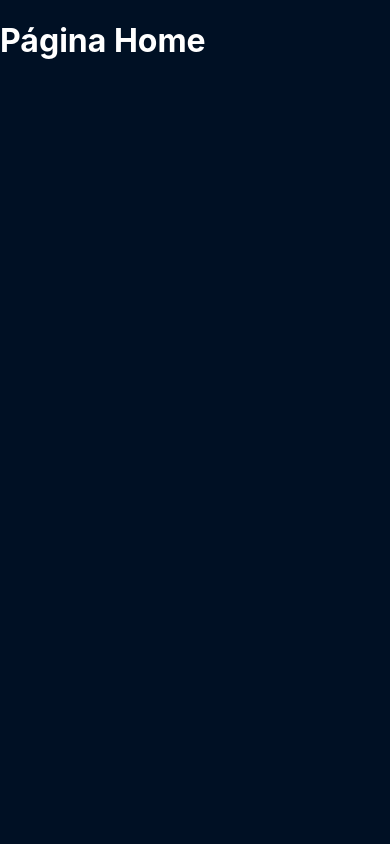
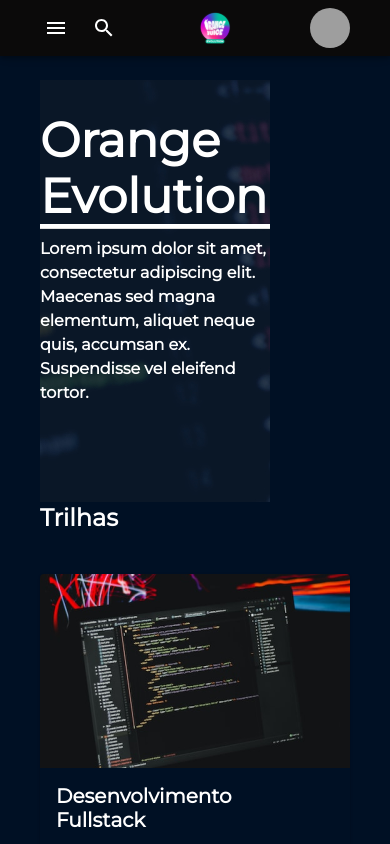
Before and after one commit to squad35/orange-evolution-front, a React (Create React App) app: page / in a window 390 px wide. Shown: the top 844 px of the page. Built offline with nearby package versions, Linux system fonts and the light colour scheme; grey boxes are pictures that could not be loaded.

Commit message:
Criado pagina de busca, icone de busca no header, ajustes de responsividade e início da page home

```diff
--- a/src/App.js
+++ b/src/App.js
@@ -1,10 +1,10 @@
 import React, {Component} from 'react';
 import { BrowserRouter as Router, Routes, Route } from 'react-router-dom';
 import Login from './pages/Login';
-import Header from './components/Header';
 import AddContent from './pages/AddContent'
 import Home from './pages/Home';
 import Dashboard from './pages/Dashboard';
+import SearchContent from './pages/SearchContent';
 
 
 
@@ -18,6 +18,7 @@ class App extends Component {
           <Route path="/addcontent" element={<AddContent/>}/>
           <Route path="/" element={<Home/>}/>
           <Route path="/dashboard" element={<Dashboard/>}/>
+          <Route path="/search" element={<SearchContent/>}/>
         </Routes>
 
       </Router>
--- /dev/null
+++ b/src/components/CourseCard.js
@@ -0,0 +1,34 @@
+import {
+    Card,
+    CardActionArea,
+    CardActions,
+    CardContent,
+    CardHeader,
+    CardMedia,
+    IconButton,
+    Typography,
+} from '@mui/material';
+import DriveFileRenameOutlineIcon from '@mui/icons-material/DriveFileRenameOutline';
+import fullstack from '../img/Fullstack.png';
+
+function CourseCard(props) {
+    return (
+    <Card sx={{ maxWidth: 350, backgroundColor: 'transparent'}}>
+        <CardActionArea>
+            <CardMedia
+            component="img"
+            height="194"
+            image={fullstack}
+            alt="fullstack"
+            />
+            <CardContent>
+                <Typography width="70%" lineHeight={1.2} gutterBottom variant="h6" color="inherit" fontWeight={700} component="div">
+                    Desenvolvimento Fullstack
+                </Typography>
+            </CardContent>
+        </CardActionArea>
+    </Card>
+    );
+}
+
+export default CourseCard;
--- a/src/components/Header.js
+++ b/src/components/Header.js
@@ -1,16 +1,19 @@
 import * as React from 'react';
-import AppBar from '@mui/material/AppBar';
-import Box from '@mui/material/Box';
-import Toolbar from '@mui/material/Toolbar';
-import IconButton from '@mui/material/IconButton';
-import Typography from '@mui/material/Typography';
-import Menu from '@mui/material/Menu';
-import MenuIcon from '@mui/icons-material/Menu';
-import Container from '@mui/material/Container';
-import Avatar from '@mui/material/Avatar';
-import Button from '@mui/material/Button';
-import Tooltip from '@mui/material/Tooltip';
-import MenuItem from '@mui/material/MenuItem';
+import{
+  AppBar,
+  Box,
+  Toolbar,
+  IconButton,
+  Typography,
+  Menu,
+  Container,
+  Avatar,
+  Button,
+  Tooltip,
+  MenuItem
+} from '@mui/material';
+import MenuIcon from '@mui/icons-material/Menu'
+import SearchIcon from '@mui/icons-material/Search'
 import Logo from "../img/logo.svg"
 
 const pages = ['Home', 'Trilhas', 'Parceiros', 'Newsletter', 'Login'];
@@ -38,12 +41,12 @@ function Header() {
 
   return (
     <AppBar position="fixed" color="secondary">
-      <Container maxWidth="xl">
+      <Container maxWidth="100vw" >
         <Toolbar>
         <Box sx={{ display: { xs: 'none', md: 'flex' } }}>
           <img src={Logo} alt="logotipo Orange Juice" width="54px" />
         </Box>
-          <Box sx={{ flexGrow: 1, display: { xs: 'flex', md: 'none' } }}>
+          <Box sx={{ flexGrow: 0, display: { xs: 'flex', md: 'none' } }}>
             <IconButton
               size="large"
               aria-label="account of current user"
@@ -75,11 +78,20 @@ function Header() {
             >
               {pages.map((page) => (
                 <MenuItem key={page} onClick={handleCloseNavMenu} p={0} m={0} sx={{minWidth: '100vw'}}>
-                  <Typography textAlign="start" variant='h5' fontWeight={700}>{page}</Typography>
+                  <Typography textAlign="start" variant='h6' fontWeight={700}>{page}</Typography>
                 </MenuItem>
               ))}
             </Menu>
           </Box>
+            <Box sx={{ flexGrow: 1, display: { xs: 'flex', md: 'none' } }}>
+              <IconButton
+                size="large"
+                onClick={handleOpenNavMenu}
+                color="inherit"
+              >
+                <SearchIcon/>
+              </IconButton>
+            </Box>
 
           <Box sx={{ display: { xs: 'flex', md: 'none' }, flexGrow:1, justifyContent:'center'}} >
             <img src={Logo} alt="logotipo Orange Juice" width="32px" />
@@ -96,6 +108,7 @@ function Header() {
               </Button>
             ))}
           </Box>
+
 
           <Box sx={{ flexGrow: 0 }}>
             <Tooltip title="Open settings">
@@ -121,7 +134,7 @@ function Header() {
             >
               {settings.map((setting) => (
                 <MenuItem key={setting} onClick={handleCloseUserMenu} >
-                  <Typography display="flex" flex-end variant='h5' fontWeight={700}>{setting}</Typography>
+                  <Typography display="flex" flex-end variant='h6' fontWeight={700}>{setting}</Typography>
                 </MenuItem>
               ))}
             </Menu>
--- a/src/pages/Dashboard.js
+++ b/src/pages/Dashboard.js
@@ -1,5 +1,5 @@
 import React from "react";
-import { Box, Button, IconButton, Typography } from "@mui/material";
+import { Box, Button, Typography } from "@mui/material";
 import Header from "../components/Header";
 
 
@@ -13,15 +13,14 @@ function Dashboard() {
                     <Typography variant="h6" fontWeight={700}>Olá, Admin.</Typography>
                     <Typography>Seja Bem vindo</Typography>
                 </Box>
-                <Box>
+                <Box maxWidth={400}>
                     <Typography py={2}>Atividades</Typography>
                     <Box >
-                        <Button variant="contained" color='inherit' fullWidth p={3}><Typography color="#000000" textTransform="none">Adicionar Conteúdo</Typography></Button>
+                        <Button variant="contained" color='inherit' fullWidth size="large" p={3}><Typography color="#000000" textTransform="none">Adicionar Conteúdo</Typography></Button>
 
                     </Box>
                     <Box py={4}>
-                        <Button variant="contained" color='inherit' fullWidth ><Typography color="#000000" textTransform="none">Arquivar Conteúdo</Typography></Button>
-
+                        <Button variant="contained" color='inherit' fullWidth size="large" ><Typography color="#000000" textTransform="none">Arquivar Conteúdo</Typography></Button>
                     </Box>
                 </Box>
             </Box>
--- a/src/pages/Home.js
+++ b/src/pages/Home.js
@@ -1,6 +1,44 @@
+import { Box, Divider, Grid, Typography } from "@mui/material";
+import CourseCard from "../components/CourseCard";
+import Header from "../components/Header";
+import Background from "../img/background.jpg"
+
 function Home() {
     return(
-        <h1>Página Home</h1>
+        <div className='Home'>
+        <Header/>
+        <Box mt={10} ms={2} px={{sm:10, xs:5}} display='flex' flexDirection="column" justifyContent='center'>
+
+            <Box maxWidth={230} height="50vh" sx={{backgroundImage: `url(${Background})`, backgroundSize: "",
+                width: "100vw"}}>
+                <Typography variant='h3' fontWeight={700} mt={4}>Orange Evolution</Typography>
+                <Divider sx={{background:'#ffffff', pt: 0.5}}/>
+                <Typography fontWeight={700} pt={1}>Lorem ipsum dolor sit amet, consectetur adipiscing elit. Maecenas sed magna elementum, aliquet neque quis, accumsan ex. Suspendisse vel eleifend tortor.</Typography>
+            </Box>
+            <Typography variant="h5" fontWeight={700} mb={5}>Trilhas</Typography>
+            <Grid container spacing={3} px={{xs:0, md:1,sm:2}} maxWidth="xl">
+                <Grid item xs={12} sm={6} md={4}>
+                    <CourseCard />
+                </Grid>
+                <Grid item xs={12} sm={6} md={4}>
+                    <CourseCard/>
+                </Grid>
+                <Grid item xs={12} sm={6} md={4}>
+                    <CourseCard/>
+                </Grid>
+                <Grid item xs={12} sm={6} md={4}>
+                    <CourseCard/>
+                </Grid>
+                <Grid item xs={12} sm={6} md={4}>
+                    <CourseCard/>
+                </Grid>
+                <Grid item xs={12} sm={6} md={4}>
+                    <CourseCard/>
+                </Grid>
+            </Grid>
+
+        </Box>
+        </div>
     );
 }
 
--- /dev/null
+++ b/src/pages/SearchContent.js
@@ -0,0 +1,47 @@
+import React from "react";
+import { Box, Button, InputAdornment, InputBase, TextField, Typography } from "@mui/material";
+import Header from "../components/Header";
+import SearchIcon from '@mui/icons-material/Search'
+
+
+function SearchContent() {
+
+    return(
+        <div>
+            <Header />
+            <Box mt={10} ms={2} px={5} display="flex" flexDirection="column">
+                <Box mb={5}>
+                    <Typography variant="h6" fontWeight={700}>Olá, Admin.</Typography>
+                    <Typography>Seja Bem vindo</Typography>
+                </Box>
+                <Box>
+                    <Typography py={2}>Filtrar por:</Typography>
+
+                    <Box maxWidth={400}>
+                        <TextField
+                            size="small"
+                            color="primary"
+                            fullWidth
+                            focused
+                            required
+                            InputProps={{
+                                startAdornment: <InputAdornment position="start">
+                                <SearchIcon sx={{ color: "#ffffff", fontSize: 32 }} />
+                                </InputAdornment>,
+                        }}
+                        />
+
+                    </Box>
+
+
+
+                    <Box py={4} maxWidth={400}>
+                        <Button variant="contained" color='inherit' fullWidth size="large"><Typography color="#000000" textTransform="none">Buscar</Typography></Button>
+                    </Box>
+                </Box>
+            </Box>
+        </div>
+    );
+}
+
+export default SearchContent;
```
Also changed, not shown: src/pages/AddContent.js (+7 -7 lines), src/img/Fullstack.png (added), src/img/background.jpg (added).
